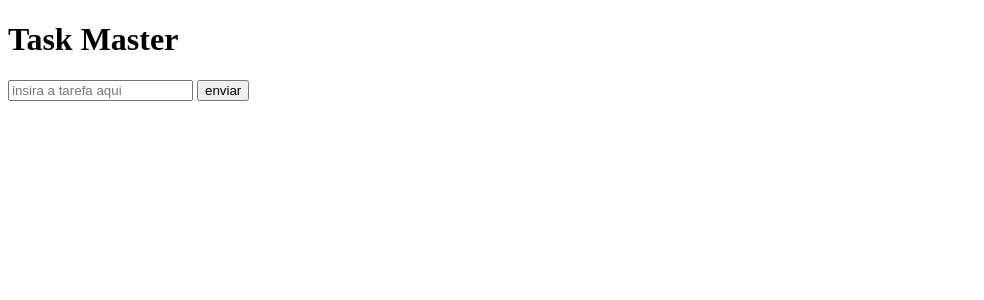
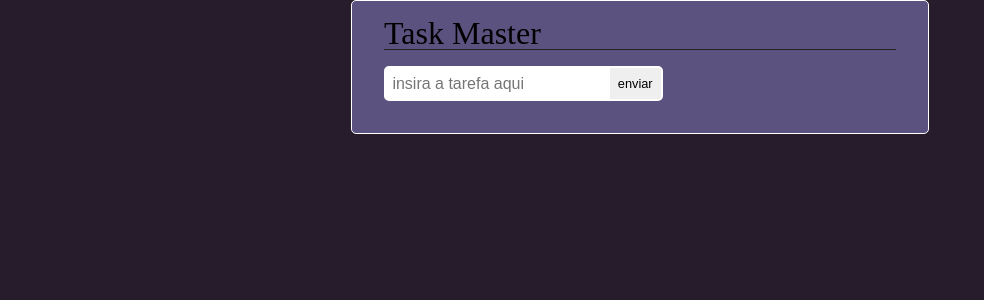
Before and after one commit to enzotorrs/task-master, a Flask app: page / in a window 1280 px wide. Shown: the top 300 px of the page, without its empty margins (0-984 px from the left). Run offline with Flask 2, Linux system fonts and the light colour scheme.

Commit message:
add first css design

```diff
--- a/static/botaoConclui.js
+++ b/static/botaoConclui.js
@@ -9,7 +9,7 @@ const BotaoConclui = () => {
 
 const concluiTarefa = (event) => {
     const botaoConclui = event.target
-    const tarefaCompleta = botaoConclui.parentElement
+    const tarefaCompleta = botaoConclui.parentElement.parentElement
     tarefaCompleta.classList.toggle('done')
 }
 
--- a/static/botaoDeleta.js
+++ b/static/botaoDeleta.js
@@ -1,6 +1,7 @@
 const BotaoDeleta = () => {
     const botaoDeleta = document.createElement('button')
     botaoDeleta.innerText = 'deletar'
+    botaoDeleta.classList.add('botao-deleta')
     botaoDeleta.addEventListener('click', deletarTarefa)
 
     return botaoDeleta
@@ -8,7 +9,7 @@ const BotaoDeleta = () => {
 
 const deletarTarefa = (event) => {
     const botaoDeleta = event.target
-    const tarefaCompleta = botaoDeleta.parentElement
+    const tarefaCompleta = botaoDeleta.parentElement.parentElement
 
     tarefaCompleta.remove()
 
--- /dev/null
+++ b/static/reset.css
@@ -0,0 +1,43 @@
+html, body, div, span, applet, object, iframe,
+h1, h2, h3, h4, h5, h6, p, blockquote, pre,
+a, abbr, acronym, address, big, cite, code,
+del, dfn, em, img, ins, kbd, q, s, samp,
+small, strike, strong, sub, sup, tt, var,
+b, u, i, center,
+dl, dt, dd, ol, ul, li,
+fieldset, form, label, legend,
+table, caption, tbody, tfoot, thead, tr, th, td,
+article, aside, canvas, details, embed,
+figure, figcaption, footer, header, hgroup,
+menu, nav, output, ruby, section, summary,
+time, mark, audio, video {
+	margin: 0;
+	padding: 0;
+	border: 0;
+	font-size: 100%;
+	font: inherit;
+	vertical-align: baseline;
+}
+/* HTML5 display-role reset for older browsers */
+article, aside, details, figcaption, figure,
+footer, header, hgroup, menu, nav, section {
+	display: block;
+}
+body {
+	line-height: 1;
+}
+ol, ul {
+	list-style: none;
+}
+blockquote, q {
+	quotes: none;
+}
+blockquote:before, blockquote:after,
+q:before, q:after {
+	content: '';
+	content: none;
+}
+table {
+	border-collapse: collapse;
+	border-spacing: 0;
+}
--- a/static/style.css
+++ b/static/style.css
@@ -1,3 +1,72 @@
+body {
+    background-color: #261C2C;
+}
+
+.container {
+    width: 40%;
+    margin: auto;
+    background-color: #5C527F;
+    border-radius: 5px;
+    border: solid 1px white;
+    padding: 1rem 2rem;
+}
+
+.titulo-principal {
+    border-bottom:  solid 1px #222;
+    font-size: 2em;
+}
+
+.formulario-principal {
+    display: flex;
+    margin-top: 1rem;
+}
+
+.formulario-principal input {
+    font-size: 1em;
+    border-radius: 5px 0 0 5px;
+    padding: 0.2rem 0.4rem;
+    border: solid 2px white;
+}
+.formulario-principal button {
+    font-size: 0.8em;
+    padding: 0.5rem;
+    border-radius: 0 5px 5px 0;
+    border: solid 2px white;
+
+}
+.lista-tarefas {
+    list-style-type: none;
+    margin-top: 1rem;
+    font-size: 1.5em;
+}
+
+.lista-tarefas li {
+    display: flex;
+    align-items: center;
+    justify-content: space-around;
+    background-color: #6E85B2;
+    padding: 1rem ;
+    border-radius: 5px;
+    margin-bottom: 1rem;
+    min-width: 50%;
+    width: auto;
+}
+.lista-tarefas .divisao-botoes {
+
+}
+
+.lista-tarefas button {
+    height: 50%;
+    font-size: 0.7em;
+    border-radius: 5px;
+    border: solid 1px white;
+    margin-right: 0.3rem;
+    padding: 0.3rem;
+
+}
+.lista-tarefas .botao-deleta {
+    background-color: rgba(255, 0, 0, 0.8);
+}
 .done {
-    text-decoration: line-through;
+    text-decoration: line-through ;
 }
--- a/static/tarefas.js
+++ b/static/tarefas.js
@@ -9,8 +9,15 @@ const criarTarefa = (event) => {
     const tarefa = document.createElement('li')
 
     tarefa.innerHTML = `<p>${input.value}</p>`
-    tarefa.appendChild(BotaoConclui())
-    tarefa.appendChild(BotaoDeleta())
+
+    const botoes= document.createElement('div')
+
+    botoes.appendChild(BotaoConclui())
+    botoes.appendChild(BotaoDeleta())
+    botoes.classList.add('divisao-botoes')
+
+    tarefa.appendChild(botoes)
+
     list.insertBefore(tarefa, list.childNodes[0])
 
     input.value = ""
--- a/templates/index.html
+++ b/templates/index.html
@@ -4,16 +4,19 @@
     <meta charset="UTF-8">
     <title>task master</title>
     <link rel="stylesheet" href="{{ url_for('static', filename='style.css') }}">
+    <link rel="stylesheet" href="{{ url_for('static', filename='reset.css') }}">
 </head>
 <body>
     <main>
-        <h1>Task Master</h1>
-        <form action="">
-            <input data-form-input type="" placeholder="insira a tarefa aqui">
-            <button data-form-button>enviar</button>
-        </form>
-        <ul data-list>
-        </ul>
+        <div class="container" >
+            <h1 class="titulo-principal">Task Master</h1>
+            <form  class="formulario-principal">
+                <input data-form-input type="" placeholder="insira a tarefa aqui" required>
+                <button data-form-button>enviar</button>
+            </form>
+            <ul class="lista-tarefas" data-list>
+            </ul>
+        </div>
     </main>
     <script type="module" src="{{ url_for('static', filename='tarefas.js') }}"></script>
 </body>
```
Also changed, not shown: app.py (line endings or trailing spaces).
